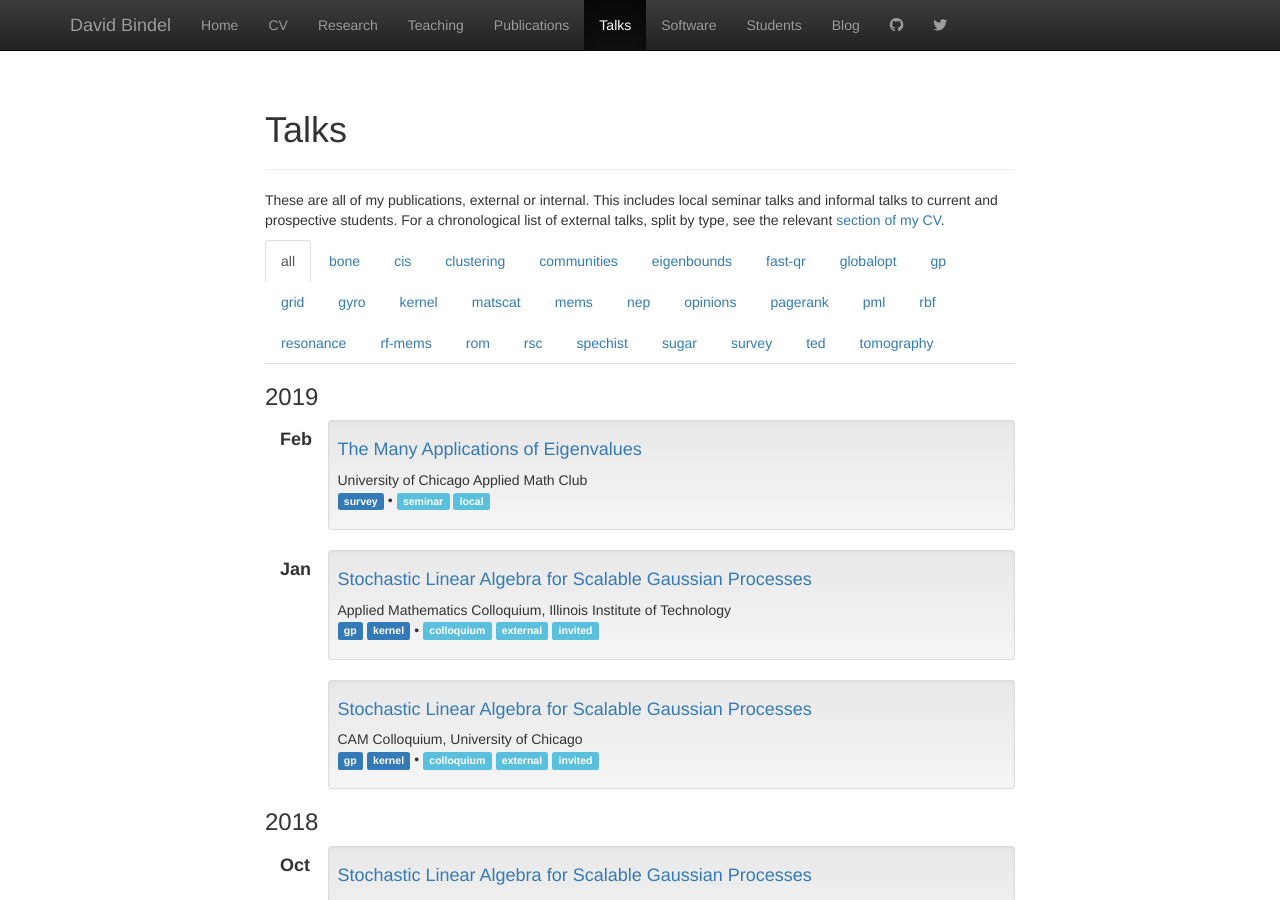
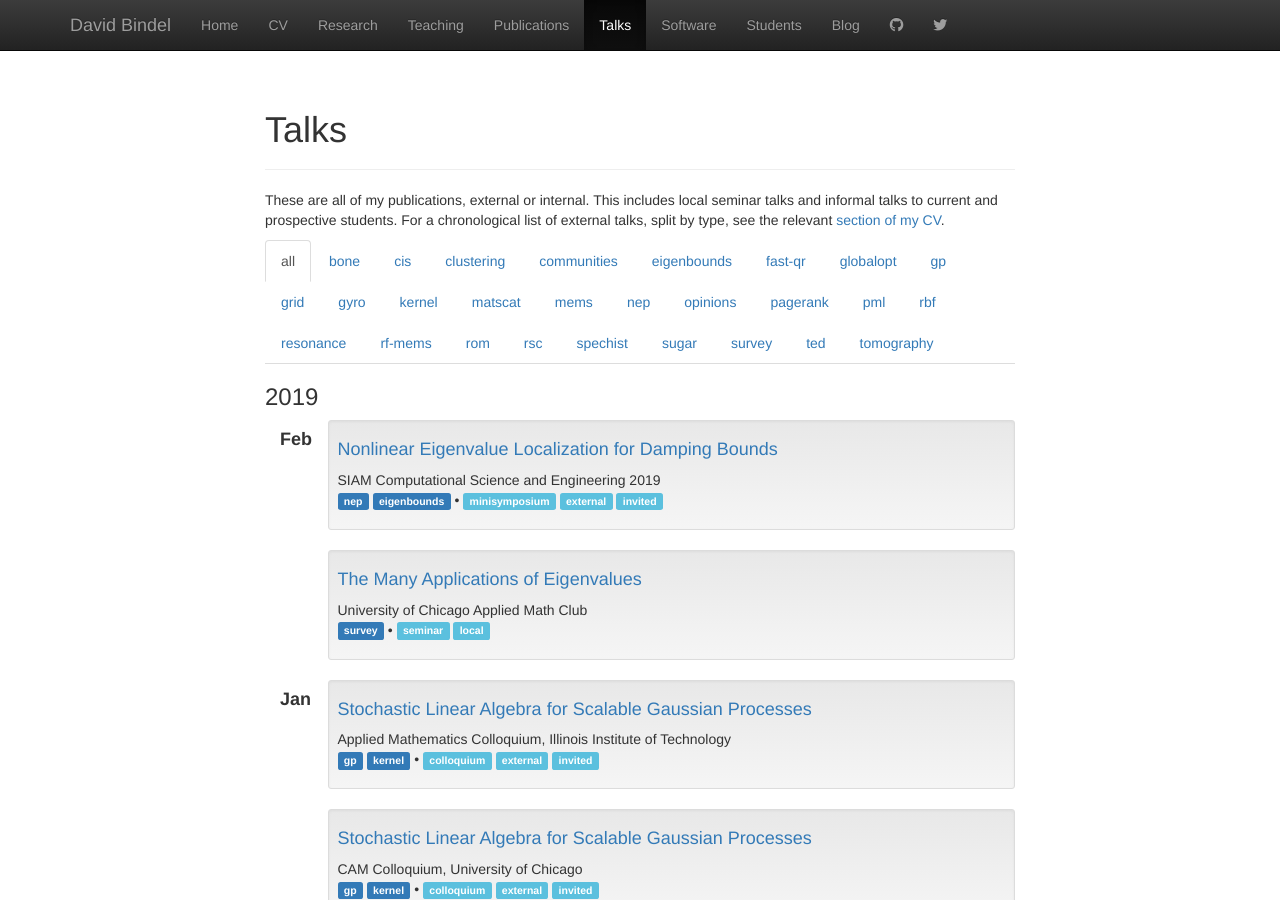
Before and after one commit to dbindel/cornell_web, a Jekyll site: the page built from talks.html, in a window 1280 px wide and 900 px high. Built offline with Jekyll 4.4.1, drawn with Linux system fonts in a browser that asks for light colours; nearby versions of some CDN libraries.

Commit message:
Added SIAM CSE talk slides.

```diff
--- a/_data/present.yml
+++ b/_data/present.yml
@@ -1074,3 +1074,9 @@
   tags: [survey]
   where: University of Chicago Applied Math Club
   type: [seminar, local]
+-
+  file: 2019-02-siam-cse/siam-cse-feb19.pdf
+  title: "Nonlinear Eigenvalue Localization for Damping Bounds"
+  tags: [nep, eigenbounds]
+  where: SIAM Computational Science and Engineering 2019
+  type: [minisymposium, external, invited]
```
